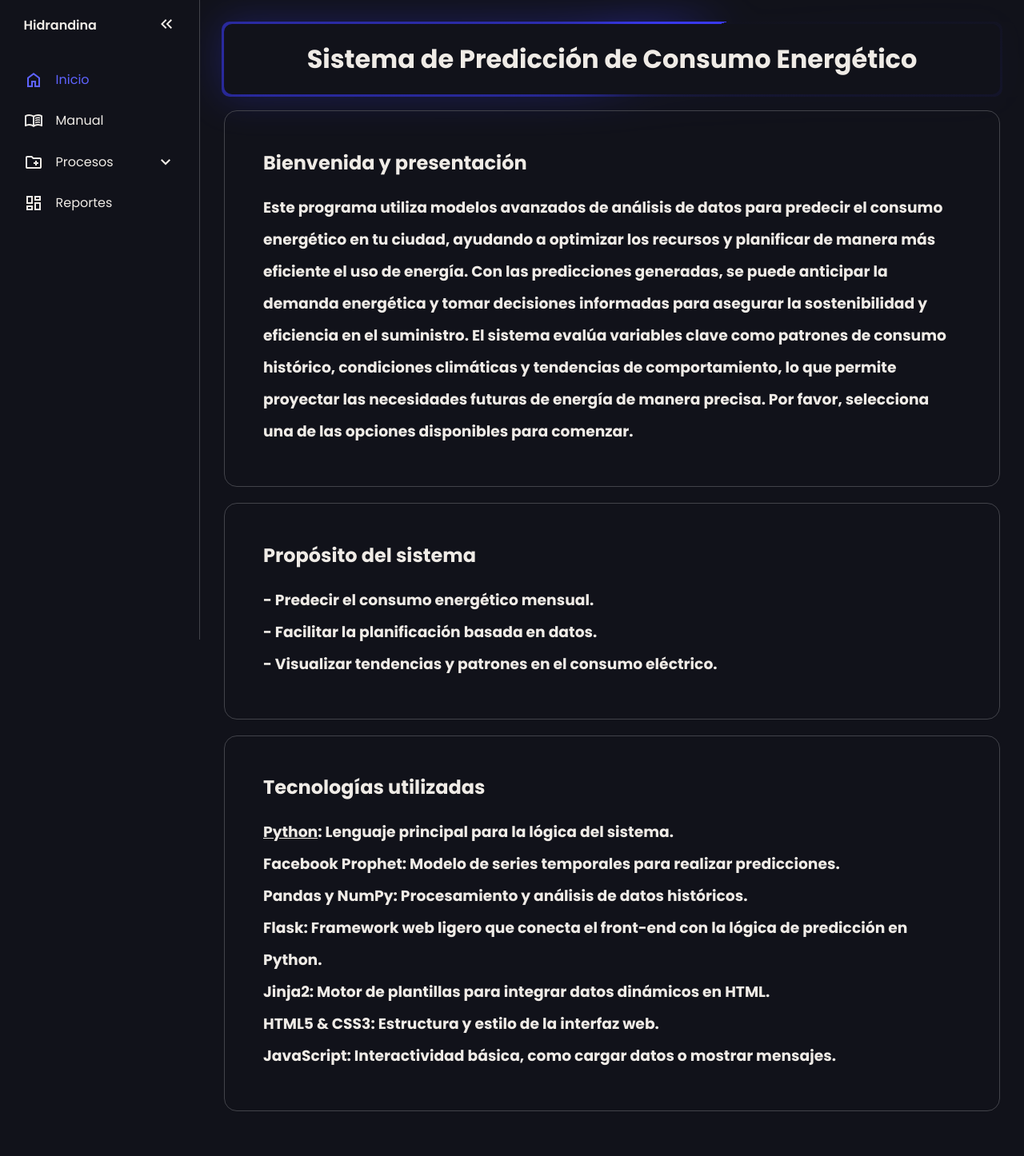
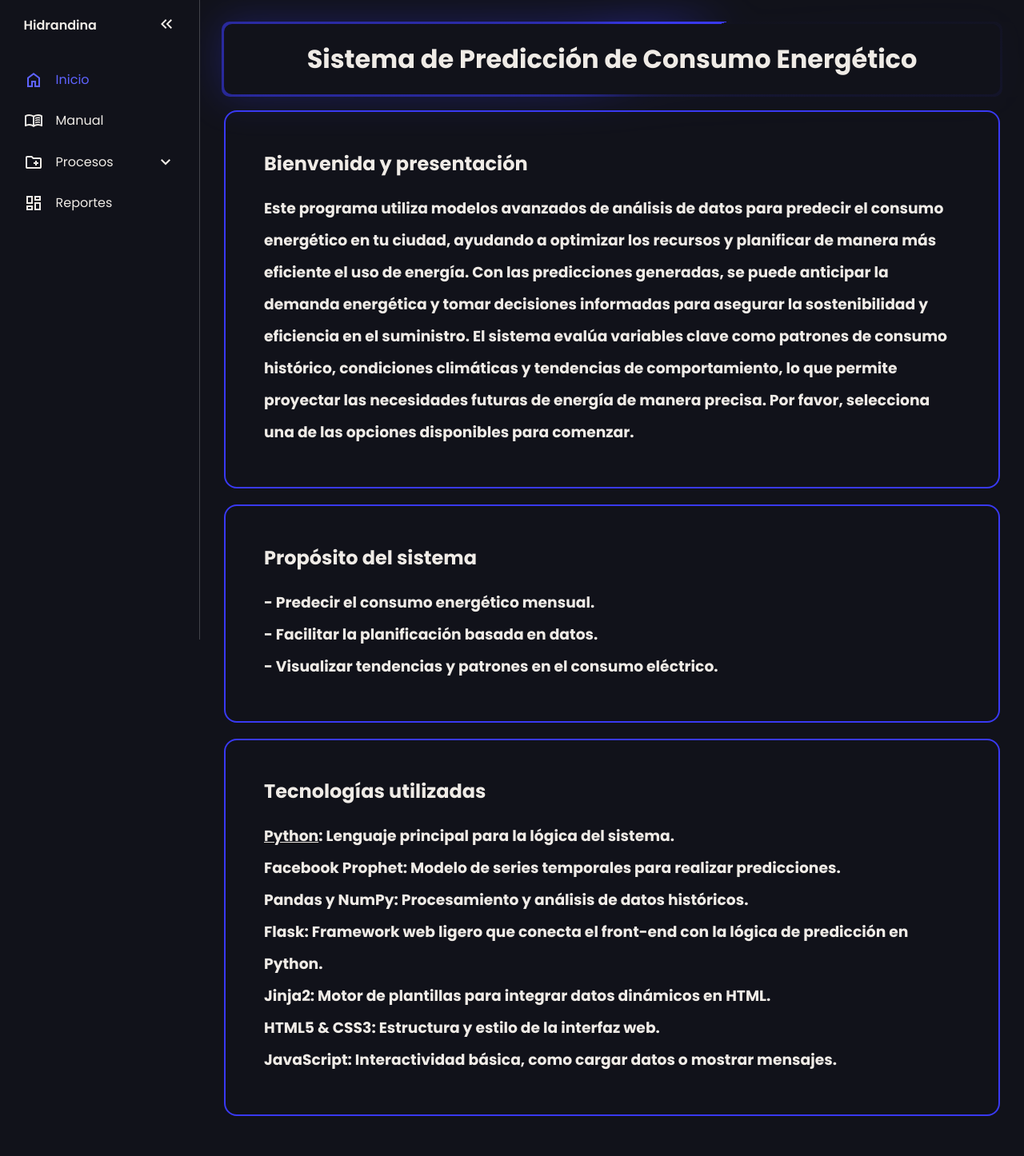
Before and after one commit to JuanChuTri123/PROYECTO_FINAL2, a Flask app: page / in a window 1280 px wide. Shown: the whole page at 80% size. Before the commit the page ends 1390 px from the top, so only its background shows below. Run offline with Flask 3, Linux system fonts and the light colour scheme.

Commit message:
Update estilos.css

```diff
--- a/static/css/estilos.css
+++ b/static/css/estilos.css
@@ -134,12 +134,21 @@ main p{
   margin-bottom: 15px;
 }
 .container{
-  border: 1px solid var(--line-clr);
+  border: 2px solid var(--container-color);
   border-radius: 1em;
   margin-bottom: 20px;
   padding: min(3em, 15%);
 
   h2, p { margin-top: 0.2em }
+}
+.container.blue{
+  --container-color: rgb(57, 57, 243);
+}
+.container.green{
+  --container-color: green;
+}
+.container.orange{
+  --contanier-color: orange;
 }
 
 @media(max-width: 800px){
```
